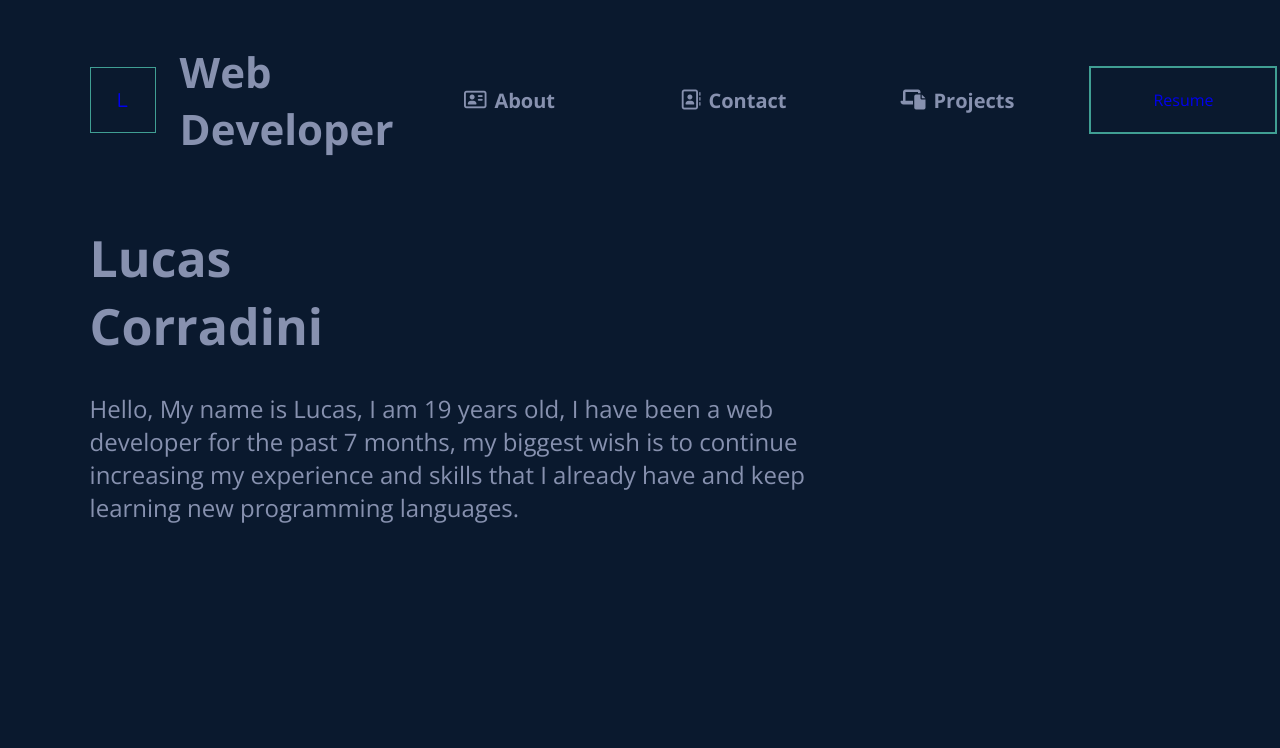
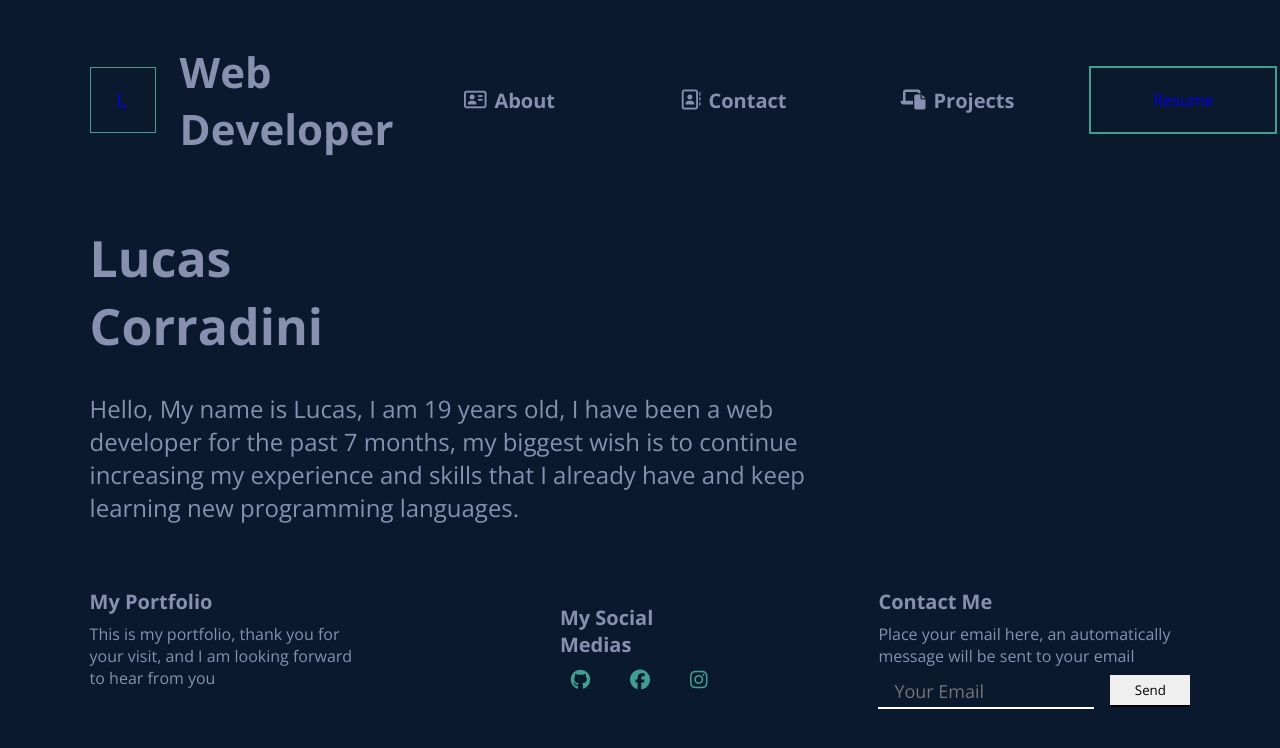
Before and after one commit to lu-corradini/portfolio_lucascorradini, a Vue app: page / in a window 1280 px wide. Shown: the top 748 px of the page. Built offline with nearby package versions, Linux system fonts and the light colour scheme.

Commit message:
footer is done

```diff
--- a/src/App.vue
+++ b/src/App.vue
@@ -1,17 +1,20 @@
 <template>
     <NavMenu/>
     <HomePageMain/>
+    <FooterComponent/>
 </template>
 
 <script>
 import NavMenu from './components/NavMenu.vue';
 import HomePageMain from './components/HomePageMain.vue';
+import FooterComponent from './components/FooterComponent.vue';
 
 export default {
   name: 'App',
   components: {
     NavMenu,
-    HomePageMain
+    HomePageMain,
+    FooterComponent
   }
 }
 </script>
--- /dev/null
+++ b/src/components/FooterComponent.vue
@@ -0,0 +1,34 @@
+<template>
+    <footer>
+        <article>
+            <h2>
+                My Portfolio
+            </h2>
+            <p>
+                This is my portfolio, thank you for your visit, and I am looking forward to hear from you
+            </p>
+        </article>
+        <section>
+            <h2>My Social Medias</h2>
+            <ul>
+                <li>
+                    <a href="https://github.com/lu-corradini"> <i class="fa-brands fa-github"></i> </a>
+                </li>
+                <li>
+                    <a href=""> <i class="fa-brands fa-facebook"></i> </a>
+                </li>
+                <li>
+                    <a href="https://www.instagram.com/corradini_l12/"> <i class="fa-brands fa-instagram"></i> </a>
+                </li>
+            </ul>
+        </section>
+        <form action="#">
+            <label for="email">Contact Me</label>
+            <p>Place your email here, an automatically message will be sent to your email</p>
+            <aside>
+                <input type="email" name="email" id="email" placeholder="Your Email">
+                <button type="submit" class="button">Send</button>
+            </aside>
+        </form>
+    </footer>
+</template>
--- a/src/components/NavMenu.vue
+++ b/src/components/NavMenu.vue
@@ -36,8 +36,3 @@
         </section>
     </nav>
 </template>
-
-
-<style>
-
-</style>
--- a/src/scss/devices/_desktop.scss
+++ b/src/scss/devices/_desktop.scss
@@ -90,7 +90,7 @@
             border: 2px solid black;
         }
     }
-    main {
+    main{
         > aside{
             display: none;
         }
@@ -106,4 +106,68 @@
             }
         }
     }
+    footer{
+        display: flex;
+        flex-direction: row;
+        column-gap: 20vh;
+        justify-content: space-between;
+        width: 86%;
+        > article{
+            display: flex;
+            flex-direction: column;
+            row-gap: 1vh;
+            > h2{
+                font-size: 20px;
+            }
+            > p{
+                width: 90%;
+                color: var(--grey);
+            }
+        }
+        > section {
+            display: flex;
+            flex-direction: column;
+            justify-content: center;
+            align-items: center;
+            row-gap: 1vh;
+            width: 30%;
+            > h2{
+                font-size: 20px;
+                color: var(--grey);
+            }
+            > ul{
+                font-size: 20px;
+            }
+        }
+    }
+    footer a{
+        font-size: 20px;
+
+    }
+    form{
+        row-gap: 1vh;
+        >label{
+            font-size: 20px;
+        }
+        > p{
+            font-size: 16px;
+            width: 100%;
+        }
+    }
+    input[placeholder]{
+        font-size: 18px;
+    }
+    input{
+        height: 4vh;
+    }
+    .button{
+        height: 4vh;
+        font-size: 18px;
+        transition: .3s;
+    }
+    .button:hover{
+        background-color: var(--green);
+        cursor: pointer;
+        color: black;
+    }
 }
--- a/src/scss/devices/_mobile.scss
+++ b/src/scss/devices/_mobile.scss
@@ -9,6 +9,7 @@
     body{
         width: 100%;
         padding-top: 5vh;
+        padding-bottom: 5vh;
         background-color: var(--blue);
         display: flex;
         flex-direction: column;
@@ -87,4 +88,70 @@
         }
     }
 
+    footer{
+        display: flex;
+        flex-direction: column;
+        row-gap: 2vh;
+        width: 92%;
+        > article{
+            > h2{
+                font-size: 26px;
+                color: var(--grey);
+            }
+        }
+        > section{
+            > ul{
+                display: flex;
+                width: 50%;
+                justify-content: center;
+                column-gap: 5vh;
+            }
+        }
+    }
+
+    footer a{
+        font-size: 26px;
+        color: var(--green);
+    }
+
+    form{
+        display: flex;
+        flex-direction: column;
+        row-gap: 2vh;
+        > label{
+            font-size: 24px;
+            color: var(--grey);
+            font-weight: 700;
+        }
+        > p{
+            font-size: 18px;
+            color: var(--grey);
+        }
+        > aside{
+            display: flex;
+            column-gap: 2vh;
+        }
+    }
+    input{
+        height: 5vh;
+        border: none;
+        background-color: var(--blue);
+    }
+    input[placeholder]{
+        padding-left: 2vh;
+        font-size: 16px;
+        color: whitesmoke;
+        border-bottom: 2px solid white;
+    }
+    .button{
+        width: 10vh;
+        color: white;
+        background-color: var(--blue);
+        border: none;
+        border-bottom: 2px solid var(--green);
+        font-size: 17px;
+        height: 5vh;
+        font-weight: 400;
+    }
+
 }
--- a/src/scss/devices/_tablet.scss
+++ b/src/scss/devices/_tablet.scss
@@ -43,4 +43,33 @@
             }
         }
     }
+    footer{
+        > article{
+            > h2{
+                font-size: 34px;
+            }
+        }
+    }
+    footer a{
+        font-size: 34px;
+    }
+    form{
+        > label{
+            font-size: 34px;
+        }
+        > p{
+            font-size: 28px;
+        }
+    }
+    input{
+        height: 7vh;
+        width: 25vh;
+    }
+    input[placeholder]{
+        font-size: 24px;
+    }
+    .button{
+        height: 7vh;
+        font-size: 24px;
+    }
 }
```
